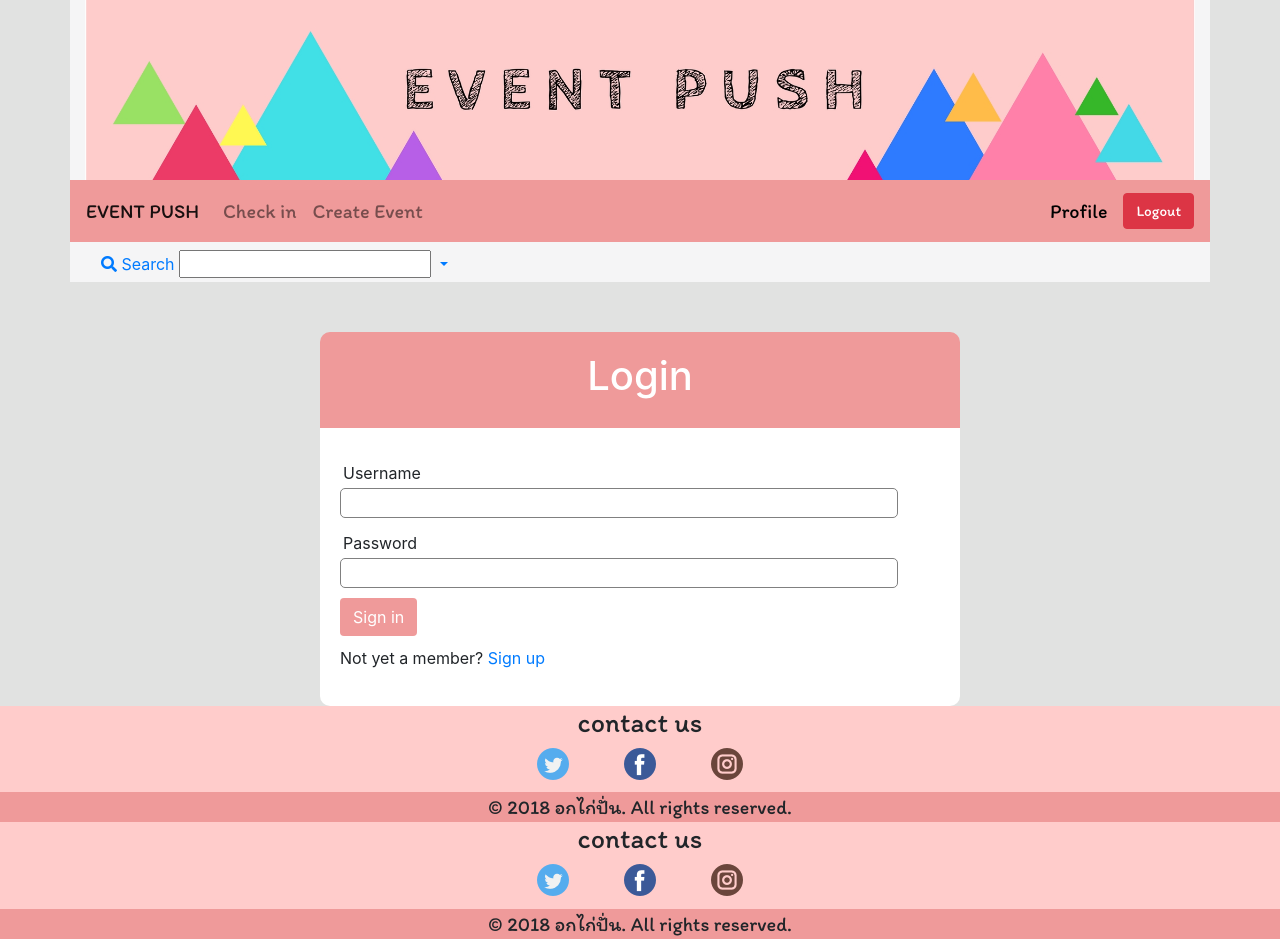
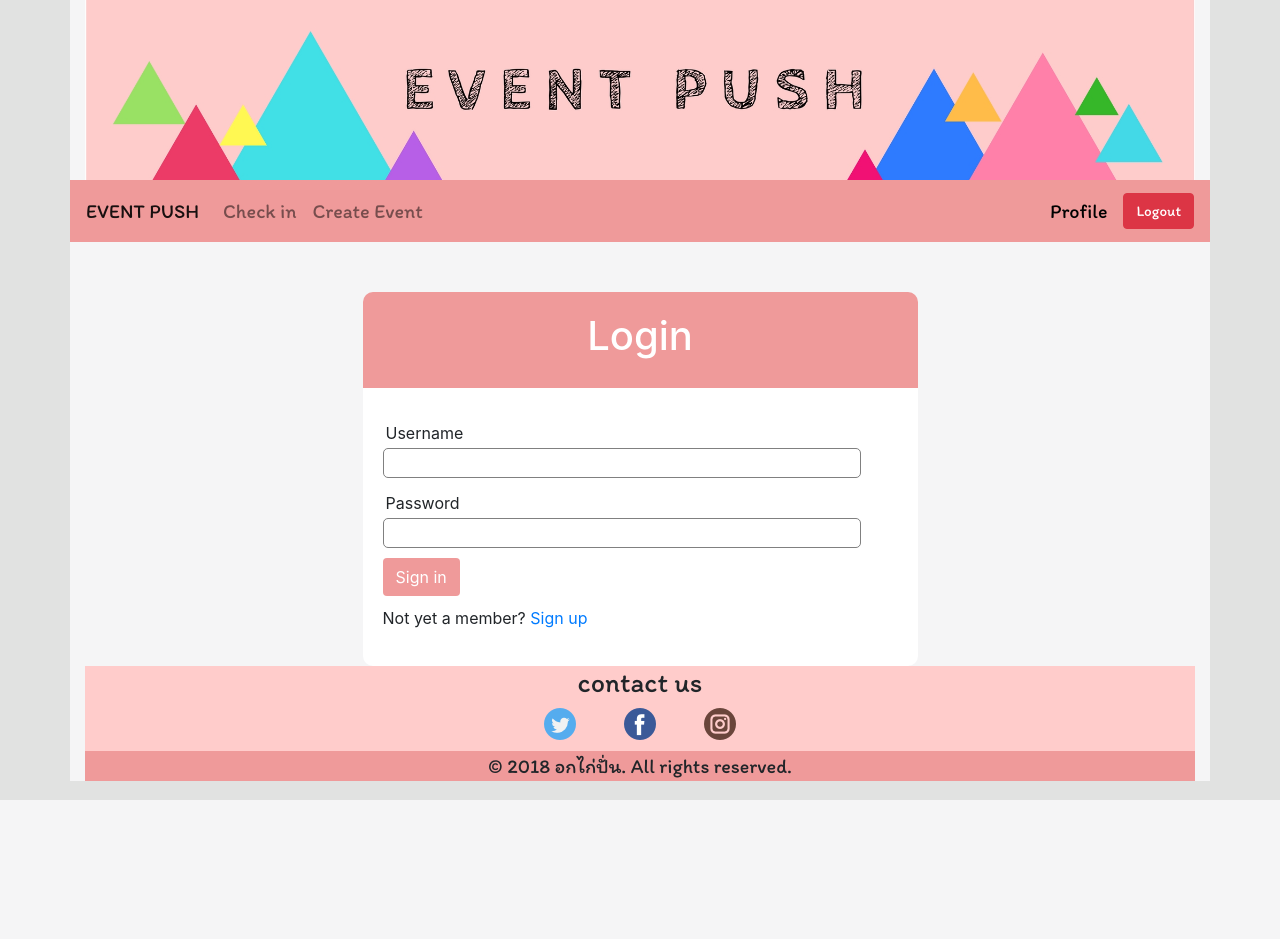
Before and after one commit to natthapach/01418443-Project-1, a PHP site: page /web/admin/index.php in a window 1280 px wide. After the commit the page ends 800 px from the top, so only its background shows below. Run offline with PHP 8.4, Linux system fonts and the light colour scheme; some libraries are stand-ins or nearby versions.

Commit message:
change footer index.php

```diff
--- a/web/admin/index.php
+++ b/web/admin/index.php
@@ -52,23 +52,6 @@
           </div>
       </nav>
 
-                     <a class="nav-link dropdown-toggle search-bar" href="#" id="search-bar" role="button" data-toggle="dropdown" aria-haspopup="true"
-                         aria-expanded="false">
-                                 <!-- Search -->
-                                 <i class="fas fa-search"></i> Search <span id="search-bar-content">  <input type="text" id="search-keyword"></span>
-                      </a>
-                     <div class="dropdown-menu search-content" id="search-content" aria-labelledby="navbarDropdown">
-                         <div class="row"><div class="col-3">location: </div><div class="col-9"><input id="search-location"></div></div>
-                         <div class="row"><div class="col-3">organizer: </div><div class="col-9"><input id="search-organizer"></div></div>
-                         <div class="row"><div class="col-3">from: </div><div class="col-9"><input type="date" id="search-from"></div></div>
-                         <div class="row"><div class="col-3">to: </div><div class="col-9"><input type="date" id="search-to"></div></div>
-                         <div class="row"><div class="col-3"><input class="btn btn-primary" type="submit" id="search-submit"></div></div>
-                     </div>
-                 </li>
-              </ul>
-          </div>
-      </nav>
-
 
         <div class="header">
             <h1>Login</h1>
@@ -109,19 +92,6 @@
             </footer>
     </div>
 
-
-
-     <footer class="primary-light">
-                   <h3> contact us </h3>
-                   <a href="#" class="twitter"><img src="../iconfooter/twitter.png" id="iconfooter"></img></a>
-                   <a href="#" class="facebook"><img src="../iconfooter/facebook.png" id="iconfooter"></img></a>
-                   <a href="#" class="instagram"><img src="../iconfooter/instagram.png" id="iconfooter"></img></a>
-                       <div class="footer-copyright primary">
-                           <div>© 2018 อกไก่ปั่น. All rights reserved.</div>
-                       </div>
-            </footer>
-
-    </div>
     <script src="https://ajax.googleapis.com/ajax/libs/jquery/3.3.1/jquery.min.js"></script>
     <script src="https://cdnjs.cloudflare.com/ajax/libs/popper.js/1.12.9/umd/popper.min.js" integrity="sha384-ApNbgh9B+Y1QKtv3Rn7W3mgPxhU9K/ScQsAP7hUibX39j7fakFPskvXusvfa0b4Q" crossorigin="anonymous"></script>
     <script src="https://maxcdn.bootstrapcdn.com/bootstrap/4.0.0/js/bootstrap.min.js" integrity="sha384-JZR6Spejh4U02d8jOt6vLEHfe/JQGiRRSQQxSfFWpi1MquVdAyjUar5+76PVCmYl" crossorigin="anonymous"></script>
```
